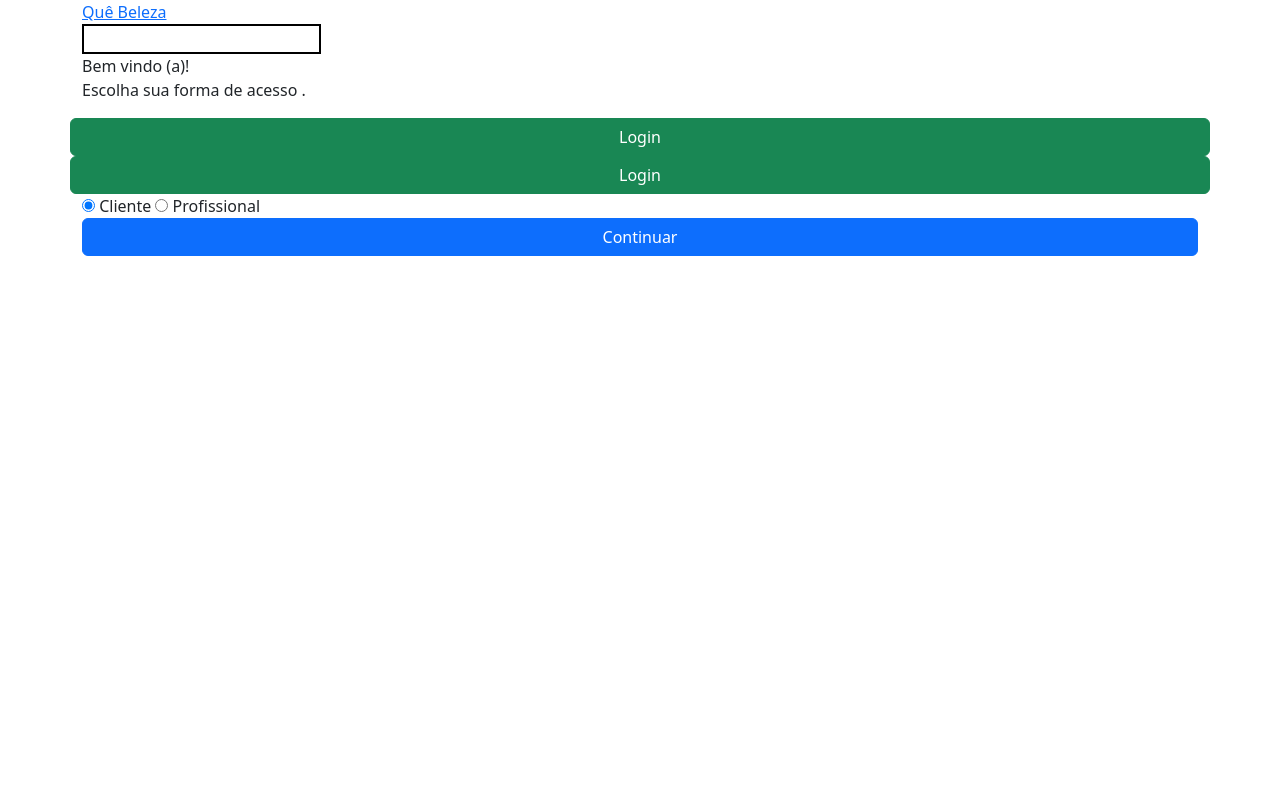
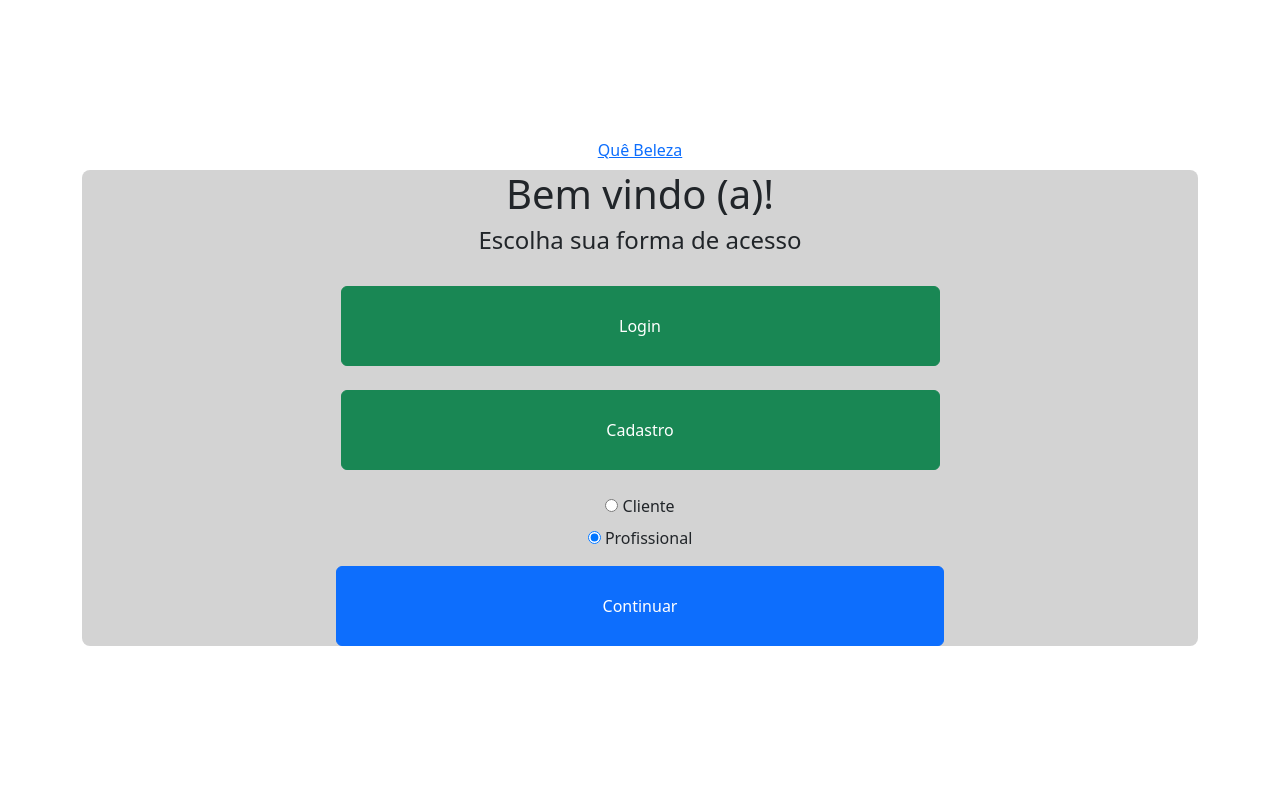
Before and after one commit to Joao14F/Que-Beleza, a PHP site: page / in a window 1280 px wide. Run offline with PHP 8.4, Linux system fonts and the light colour scheme.

Commit message:
cabeca, indeco

```diff
--- a/Bolsa/front/cabecalho.php
+++ b/Bolsa/front/cabecalho.php
@@ -1,10 +1,7 @@
     <div class="row">
-        <header class="header">
-            <div class="col-6">
+        <header class="header mb-2">
+            <div class="col-12 text-center">
                 <a href="index.php" class="logo">Quê Beleza</a>
-            </div>
-            <div class="col-6">
-                <input type="search" name="" id="" style="border: solid black 2px;">
             </div>
         </header>
     </div>
--- /dev/null
+++ b/Bolsa/front/css/estilp.css
@@ -0,0 +1,13 @@
+body {
+    background-color: #3126d422;
+    height: 100dvh;
+  }
+
+  .borda{
+    background-color:lightgray;
+    border-radius: 8px;
+  }
+
+  .btn{
+    height: 5rem;
+  }
--- a/Bolsa/front/index.php
+++ b/Bolsa/front/index.php
@@ -13,42 +13,60 @@
     <title> Tela de início </title>
 </head>
 
-<body>
+<body class="d-flex align-items-center">
     <div class="container">
         <?php
         include_once "cabecalho.php"
         ?>
-        <form class="plan-chooser">
-            <div class="row">
-                <span class="title">Bem vindo (a)!</span>
+        <div class="borda">
+            <div class="row justify-content-center text-center">
+                <div class="col-7">
+                    <h1>Bem vindo (a)!</h1>
+                </div>
             </div>
-            <div class="row">
-                <p class="desc"> Escolha sua forma de acesso .</p>
+            <div class="row justify-content-center text-center">
+                <div class="col-7">
+                    <h4>Escolha sua forma de acesso</h4>
+                </div>
             </div>
-            <div class="row">
-                <button class="btn btn-success">
-                    Login
-                </button>
+            <div class="row justify-content-center text-center m-4">
+                <div class="col-7">
+                    <button class="btn btn-success w-100">
+                        Login
+                    </button>
+                </div>
             </div>
-            <div class="row">
-                <button class="btn btn-success">
-                    Login
-                </button>
+            <div class="row justify-content-center text-center m-4">
+                <div class="col-7">
+                    <button class="btn btn-success w-100">
+                        Cadastro
+                    </button>
+                </div>
             </div>
-            <div class="row">
-                <div class="col-12"><input type="radio" name="radio" checked="" class="b1">
+            <div class="row justify-content-center text-center m-2">
+                <div class="col-7">
+                    <input type="radio" name="radio" checked="" class="b1">
                     <span class="botao">Cliente</span>
-
-                <input type="radio" name="radio" class="b1">
+                </div>
+            </div>
+            <div class="row justify-content-center text-center m-2">
+                <div class="col-7">
+                    <input type="radio" name="radio" checked="" class="b1">
                     <span class="botao">Profissional</span>
                 </div>
+            </div>
 
+            <div class="row justify-content-center text-center m-3">
+                <div class="col-7">
+                    <a href="#">
+                        <button class="btn btn-primary w-100">
+                            Continuar
+                        </button>
+                    </a>
+                </div>
             </div>
-            <div class="row">
-                <div class="col-12"><a href="#" title="" class="btn btn-primary w-100"> Continuar </a></div>
-
-            </div>
-        </form>
+            </form>
+        </div>
     </div>
 </body>
 
```
